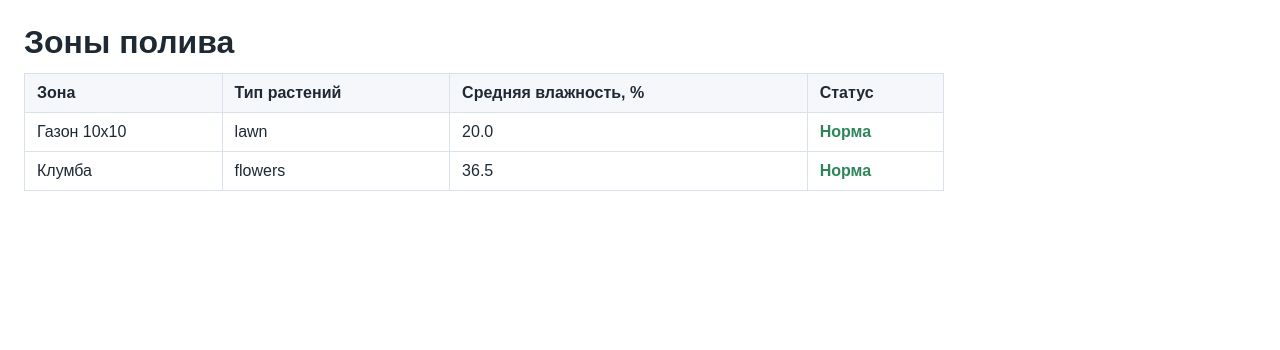
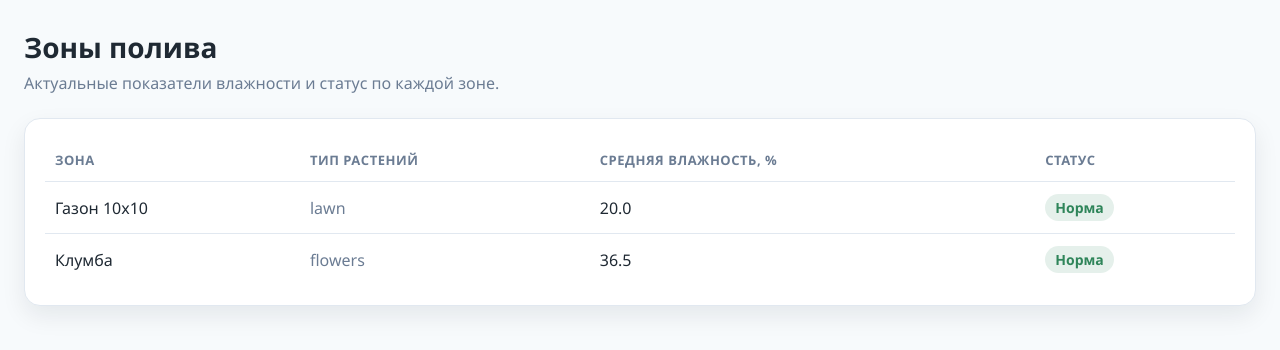
Before and after one commit to limonORG02/irrigation-control-system, a Flask app: page / in a window 1280 px wide. Shown: the top 350 px of the page. Run offline with Flask 3, Linux system fonts and the light colour scheme; data comes from the database, SQL or seed files in the repository.

Commit message:
Improve web UI and add Windows launch scripts

```diff
--- a/src/web/templates/index.html
+++ b/src/web/templates/index.html
@@ -5,43 +5,113 @@
   <meta name="viewport" content="width=device-width, initial-scale=1.0">
   <title>Мониторинг полива</title>
   <style>
+    :root {
+      color-scheme: light;
+      --bg: #f7fafc;
+      --card: #ffffff;
+      --text: #1f2933;
+      --muted: #6b7c93;
+      --border: #e1e8f0;
+      --shadow: 0 10px 25px rgba(15, 23, 42, 0.08);
+      --ok: #2f855a;
+      --warn: #c05621;
+      --error: #c53030;
+    }
+
+    * {
+      box-sizing: border-box;
+    }
+
     body {
-      font-family: Arial, sans-serif;
-      margin: 24px;
-      color: #1f2933;
+      margin: 0;
+      font-family: "Segoe UI", Tahoma, Arial, sans-serif;
+      background: var(--bg);
+      color: var(--text);
     }
-    h1 {
-      margin-bottom: 12px;
+
+    header {
+      padding: 28px 24px 8px;
     }
+
+    header h1 {
+      margin: 0;
+      font-size: 28px;
+      font-weight: 700;
+    }
+
+    header p {
+      margin: 6px 0 0;
+      color: var(--muted);
+    }
+
+    main {
+      padding: 16px 24px 32px;
+    }
+
+    .card {
+      background: var(--card);
+      border-radius: 16px;
+      box-shadow: var(--shadow);
+      padding: 20px;
+      border: 1px solid var(--border);
+    }
+
     table {
+      width: 100%;
       border-collapse: collapse;
-      width: 100%;
-      max-width: 920px;
     }
+
     th, td {
-      border: 1px solid #d9e2ec;
-      padding: 10px 12px;
       text-align: left;
+      padding: 12px 10px;
+      border-bottom: 1px solid var(--border);
     }
+
     th {
-      background: #f5f7fa;
+      font-size: 13px;
+      text-transform: uppercase;
+      letter-spacing: 0.04em;
+      color: var(--muted);
     }
-    .status-ok {
-      color: #2f855a;
+
+    tr:last-child td {
+      border-bottom: none;
+    }
+
+    .status-pill {
+      display: inline-flex;
+      align-items: center;
+      gap: 6px;
+      padding: 4px 10px;
+      border-radius: 999px;
       font-weight: 600;
+      font-size: 14px;
+      background: rgba(47, 133, 90, 0.12);
+      color: var(--ok);
     }
+
     .status-warn {
-      color: #c05621;
-      font-weight: 600;
+      background: rgba(192, 86, 33, 0.12);
+      color: var(--warn);
     }
+
     .status-error {
-      color: #c53030;
-      font-weight: 600;
+      background: rgba(197, 48, 48, 0.12);
+      color: var(--error);
+    }
+
+    .muted {
+      color: var(--muted);
     }
   </style>
 </head>
 <body>
+  <header>
     <h1>Зоны полива</h1>
+    <p>Актуальные показатели влажности и статус по каждой зоне.</p>
+  </header>
+  <main>
+    <section class="card">
       <table>
         <thead>
           <tr>
@@ -55,7 +125,7 @@
           {% for zone in zones %}
           <tr>
             <td>{{ zone.name }}</td>
-        <td>{{ zone.plant_type }}</td>
+            <td class="muted">{{ zone.plant_type }}</td>
             <td>
               {% if zone.avg_moisture is not none %}
                 {{ "%.1f"|format(zone.avg_moisture) }}
@@ -63,16 +133,18 @@
                 нет данных
               {% endif %}
             </td>
-        {% set status_class = "status-ok" %}
+            {% set status_class = "status-pill" %}
             {% if zone.status in ["Требуется полив", "Переувлажнение"] %}
-          {% set status_class = "status-warn" %}
+              {% set status_class = "status-pill status-warn" %}
             {% elif zone.status in ["Ошибка данных", "Нет нормативов"] %}
-          {% set status_class = "status-error" %}
+              {% set status_class = "status-pill status-error" %}
             {% endif %}
-        <td class="{{ status_class }}">{{ zone.status }}</td>
+            <td><span class="{{ status_class }}">{{ zone.status }}</span></td>
           </tr>
           {% endfor %}
         </tbody>
       </table>
+    </section>
+  </main>
 </body>
 </html>
```
Also changed, not shown: README.md, 2 other files. Lines whose indentation alone changed are shown as unchanged.
